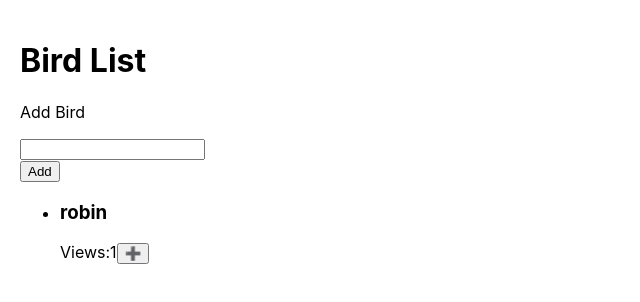
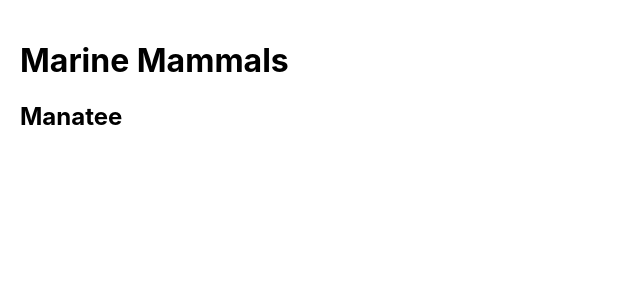
Before and after one commit to TheMohdSuhail/ReactLearning, a React (Create React App) app in the folder learn/: page / in a window 1280 px wide. Shown: the top 302 px of the page, without its empty margins (0-640 px from the left). Built offline with nearby package versions, Linux system fonts and the light colour scheme.

Commit message:
Complete the Installation Part that is Step 1  and Add a component

```diff
--- a/learn/package.json
+++ b/learn/package.json
@@ -11,6 +11,7 @@
     "react-dom": "^18.3.1",
     "react-jss": "^10.10.0",
     "react-redux": "^9.1.2",
+    "react-router-dom": "^6.24.1",
     "react-scripts": "^3.0.1",
     "redux": "^5.0.1",
     "web-vitals": "^2.1.4"
--- a/learn/src/components/App/App.js
+++ b/learn/src/components/App/App.js
@@ -1,24 +1,26 @@
-import React, {lazy, Suspense,useEffect,useReducer,useRef, useState} from 'react';
-import Instructions from '../Instructions/Instructions.js';
-import AnimalCard from '../AnimalCard/AnimalCard.js';
-import data from './data.js';
-// import './App.css';
-import Alert from '../Alert/Alert.js';
-import CartSuccess from '../CartSuccess/CartSuccess.js';
+import React from 'react';
+// import React, {lazy, Suspense,useEffect,useReducer,useRef, useState} from 'react';
+// import Instructions from '../Instructions/Instructions.js';
+// import AnimalCard from '../AnimalCard/AnimalCard.js';
+// import data from './data.js';
+// // import './App.css';
+// import Alert from '../Alert/Alert.js';
+// import CartSuccess from '../CartSuccess/CartSuccess.js';
 import {createUseStyles} from 'react-jss';
-import Product from '../Product/Product.js';
-import Navigation from '../Navigation/Navivation.js';
-import SaladMake from '../SaladMaker/SaladMaker.js';
-import UserContext from '../User/User.js';
-import DebugTutorial from '../DebugTutorial/DebugTutorial.js';
-import FileNamer from '../FileNamer/FileNamer.js';
-import FormTutorial from '../FormTutorial/FormTutorial.js';
+// import Product from '../Product/Product.js';
+// import Navigation from '../Navigation/Navivation.js';
+// import SaladMake from '../SaladMaker/SaladMaker.js';
+// import UserContext from '../User/User.js';
+// import DebugTutorial from '../DebugTutorial/DebugTutorial.js';
+// import FileNamer from '../FileNamer/FileNamer.js';
+// import FormTutorial from '../FormTutorial/FormTutorial.js';
+import Manatee from '../Manatee/Manatee.js';
 // import RiverInformation from '../RiverInformation/RiverInformation.js';
 
 // const RiverInformation = lazy(() => import( /* webpackChunkName: "RiverInformation" */ '../RiverInformation/RiverInformation'));
-import { getList,setItem } from '../../groceriesService/list.js';
-import { useDispatch, useSelector } from 'react-redux';
-import { addBird, increment_Bird } from '../../store/birds/birds.js';
+// import { getList,setItem } from '../../groceriesService/list.js';
+// import { useDispatch, useSelector } from 'react-redux';
+// import { addBird, increment_Bird } from '../../store/birds/birds.js';
 // const displayEmojiName = event => alert(event.target.id);
 // const emojis = [
 //   {
@@ -58,8 +60,8 @@ function App() {
 
   // const [alert, setAlert] = useState(false);
 
-  const greeting = "greeting";
-  const displayAction = false;
+  // const greeting = "greeting";
+  // const displayAction = false;
   const classes = useStyles()
   // const [river, setRiver] = useState('nile');
   // const [show, toggle] = useReducer(state => !state, true);
@@ -105,18 +107,18 @@ function App() {
   //     }
   //   })
   //  };
-  const [birdName, setBird] = useState('');
+  // const [birdName, setBird] = useState('');
 
-   const birds = [...useSelector(state => state.birds)].sort((a, b) => {
-    return a.name.toLowerCase() > b.name.toLowerCase() ? 1 : -1;
-  });
-   const dispatch = useDispatch();
+  //  const birds = [...useSelector(state => state.birds)].sort((a, b) => {
+  //   return a.name.toLowerCase() > b.name.toLowerCase() ? 1 : -1;
+  // });
+  //  const dispatch = useDispatch();
 
-   const handleSubmit = event =>{
-    event.preventDefault();
-    dispatch(addBird(birdName))
-    setBird('');
-   };
+  //  const handleSubmit = event =>{
+  //   event.preventDefault();
+  //   dispatch(addBird(birdName))
+  //   setBird('');
+  //  };
 
 
   return (
@@ -190,7 +192,7 @@ function App() {
               <button type="submit">Submit</button>
           </form> */}
 
-          <h1>Bird List</h1>
+          {/* <h1>Bird List</h1>
           <form onSubmit={handleSubmit}>
             <label htmlFor="">
               <p>Add Bird</p>
@@ -210,7 +212,11 @@ function App() {
                   </div>
               </li>
             ))}
-          </ul>
+          </ul> */}
+
+        <h1>Marine Mammals</h1>
+        <Manatee />
+
     </div>
   )
 }
--- /dev/null
+++ b/learn/src/components/Manatee/Manatee.js
@@ -0,0 +1,5 @@
+import React from "react";
+
+export default function Manatee() {
+    return <h2>Manatee</h2>
+}
--- /dev/null
+++ b/learn/src/components/Narwhal/Narwhal.js
@@ -0,0 +1,5 @@
+import React from "react";
+
+export default function Narwhal(){
+    return <h2>Narwhal</h2>;
+}
--- /dev/null
+++ b/learn/src/components/Whale/Whale.js
@@ -0,0 +1,5 @@
+import React from 'react';
+
+export default function Whale(){
+    return <h2>Whale</h2>;
+}
```
Also changed, not shown: 2 other files (tests, documents, lock files or other folders).
